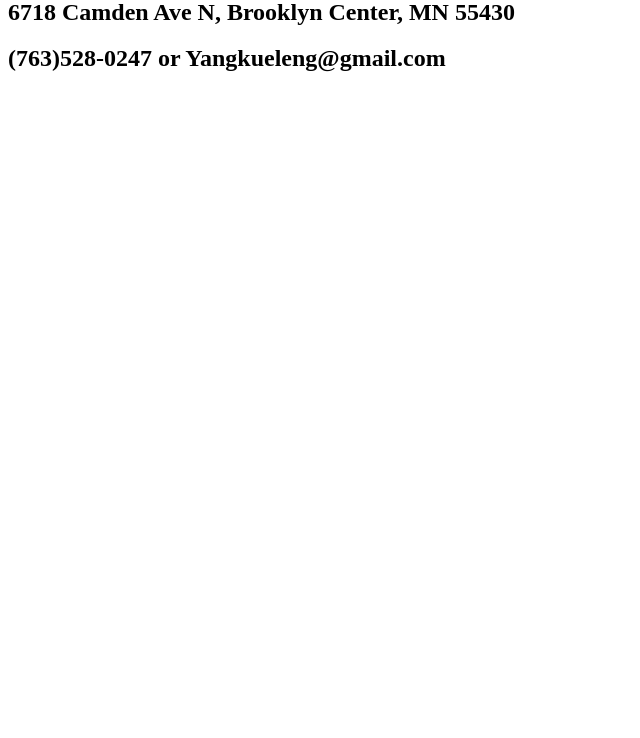
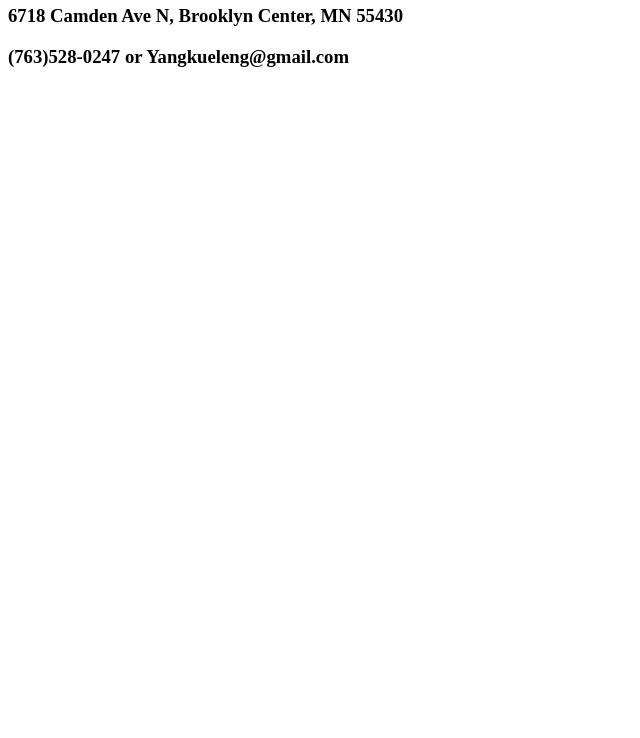
Before and after one commit to kueleng/kueleng.github.io, a plain HTML site: page index.html in a window 1280 px wide. Shown: the part 62-800 px from the top of the page, without its empty margins (0-640 px from the left). Drawn offline with Linux system fonts and the light colour scheme.

Commit message:
Update index.html

```diff
--- a/index.html
+++ b/index.html
@@ -3,8 +3,8 @@
 <head>
 <title>Kueleng Yang</title>
 </head>
-  <body><h4> Kueleng Yang</h4>
-    <h2> 6718 Camden Ave N, Brooklyn Center, MN 55430</h2>
-    <h2>(763)528-0247 or Yangkueleng@gmail.com</h2>
+  <body><h2> Kueleng Yang</h2>
+    <h3> 6718 Camden Ave N, Brooklyn Center, MN 55430</h3>
+    <h3>(763)528-0247 or Yangkueleng@gmail.com</h3>
 </body>
 </html>
```
